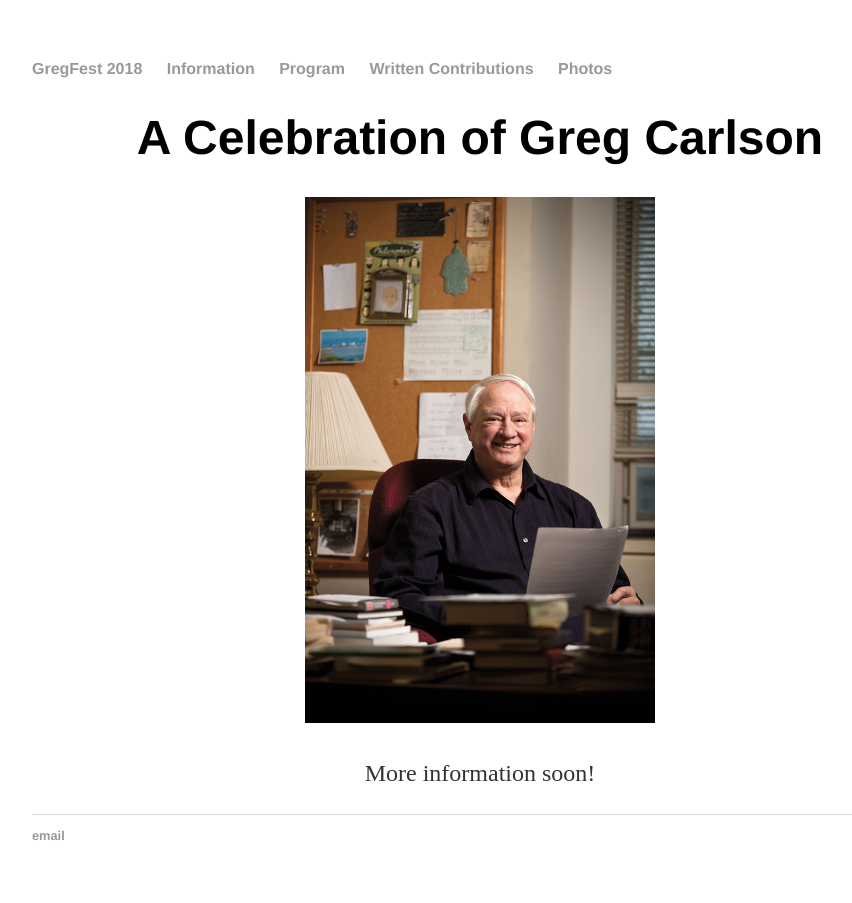
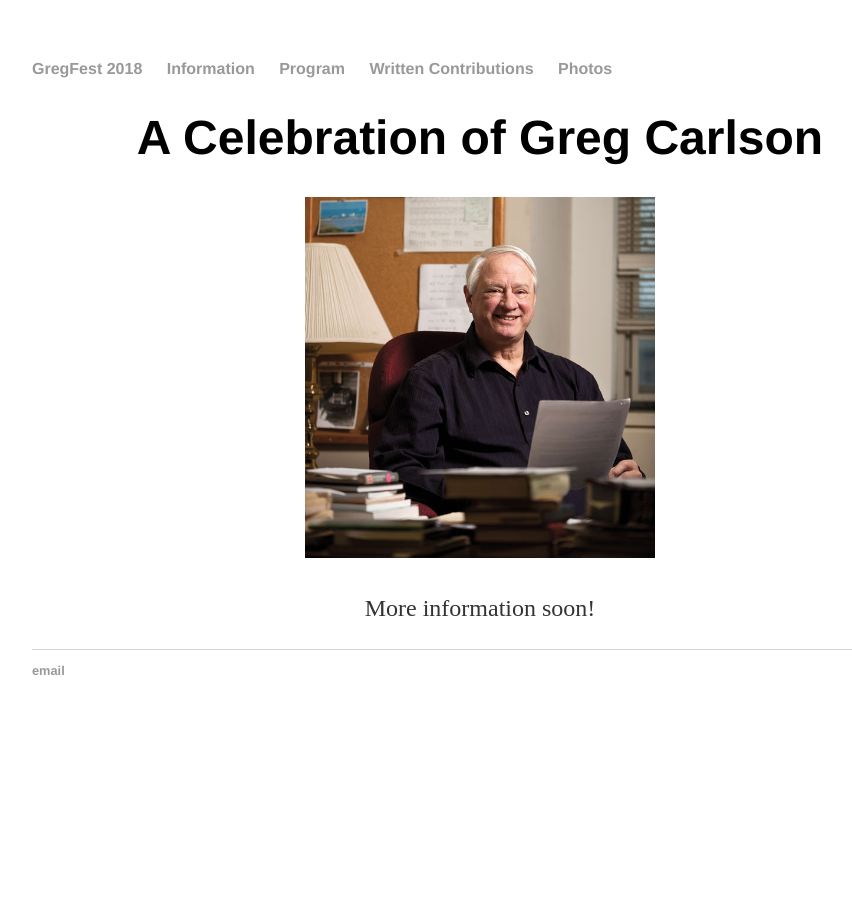
Before and after one commit to GregFest2018/GregFest2018.github.io, a Jekyll site: the page built from index.html, in a window 1280 px wide. Shown: the whole page, without its empty margins (160-1012 px from the left). Built offline with Jekyll 4.4.1, drawn with Linux system fonts in a browser that asks for light colours.

Commit message:
Update index.html

```diff
--- a/index.html
+++ b/index.html
@@ -5,7 +5,7 @@
 <div class="blurb">
 	<center>
 	<h1>A Celebration of Greg Carlson</h1>
-	<p><img src="gcarlson1.jpg" width = 350></p>
+	<p><img src="gcarlson2.jpg" width = 350></p>
 	<p>More information soon!</p>
 	</center>
 </div><!-- /.blurb -->
```
